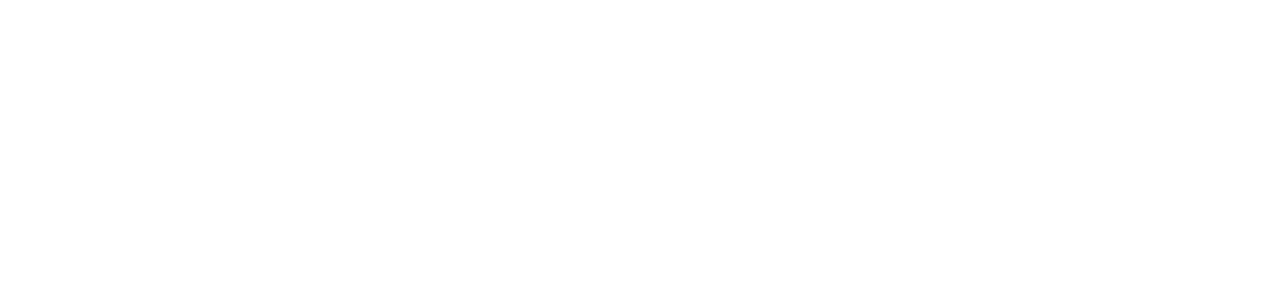
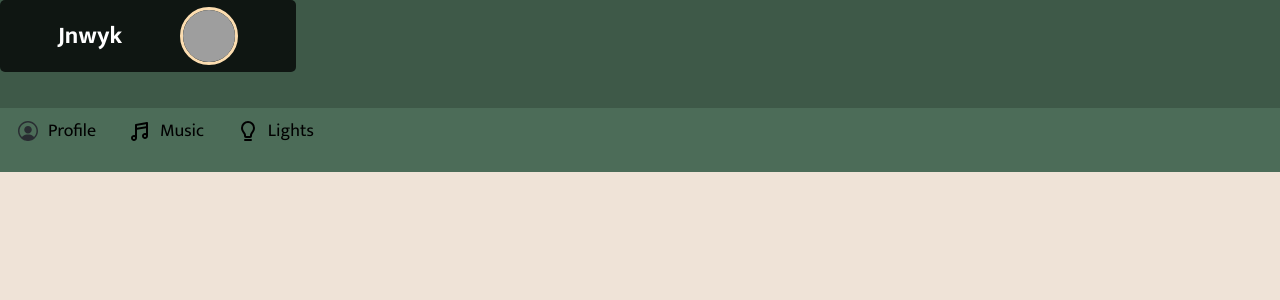
Before and after one commit to Jnwyk/role-playing-game-manager, a React (Create React App) app in the folder client/: page /#/games in a window 1280 px wide. Before the commit this address had no page. Shown: the top 300 px of the page. Built offline with nearby package versions, Linux system fonts and the light colour scheme; grey boxes are pictures that could not be loaded.

Commit message:
change name of game route and prepare page

```diff
--- a/client/src/index.jsx
+++ b/client/src/index.jsx
@@ -12,7 +12,7 @@
       <Routes>
         <Route path="/tests" element={<Tests />} />
         <Route path="/register" element={<Register />} />
-        <Route path="/dashboard" element={<Games />} />
+        <Route path="/games" element={<Games />} />
         <Route path="/" element={<Login />} />
       </Routes>
     </HashRouter>
--- a/client/src/pages/games.jsx
+++ b/client/src/pages/games.jsx
@@ -1,10 +1,23 @@
 import "./styles.css";
+import UserCard from "../components/user-card/UserCard";
+import Navbar from "../components/navbar/Navbar";
 
 const Games = () => {
   return (
-    <>
-      <div className="background" />
-    </>
+    <div className="games">
+      <header className="games__header">
+        <UserCard
+          username="Jnwyk"
+          photo="https://upload.wikimedia.org/wikipedia/commons/thumb/7/71/Calico_tabby_cat_-_Savannah.jpg/1200px-Calico_tabby_cat_-_Savannah.jpg"
+        />
+      </header>
+      <div className="games__nav_background"></div>
+      <div className="games__content">
+        <nav className="games__nav">
+          <Navbar />
+        </nav>
+      </div>
+    </div>
   );
 };
 
--- a/client/src/pages/login.jsx
+++ b/client/src/pages/login.jsx
@@ -13,7 +13,7 @@
     "http://localhost:3000/api/auth/login/traditional",
     "post",
     loginUser,
-    "http://localhost:3001/#/dashboard"
+    "http://localhost:3001/#/games"
   );
 
   const handleSetLoginUser = (user) => setLoginUser(user);
--- a/client/src/pages/styles.css
+++ b/client/src/pages/styles.css
@@ -33,3 +33,38 @@
   75% { background-position: 50% 75%;}
   100% { background-position: 0 0;}
 }
+
+
+/* GAMES PAGE */
+
+.games{
+  background-color: #EFE3D7;
+  min-height: 100%;
+  width: 100%;
+  position: fixed;
+  top: 0;
+  left: 0;
+}
+
+.games__header{
+  height: 108px;
+  background-color: #3E5948;
+}
+
+.games__nav_background{
+  position: absolute;
+  top: 108px;
+  height: 64px;
+  width: 100%;
+  background-color: #4C6C58;
+  z-index: -1;;
+}
+
+.games__content{
+  width: 1080px;
+  min-height: 100%;
+}
+
+.games__nav{
+  height: 64px;
+}
```
Also changed, not shown: 1 other file (tests, documents, lock files or other folders).
